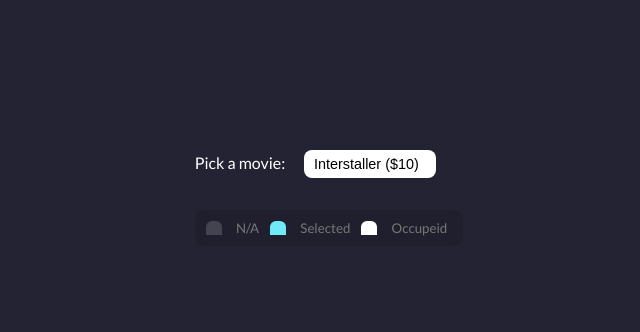
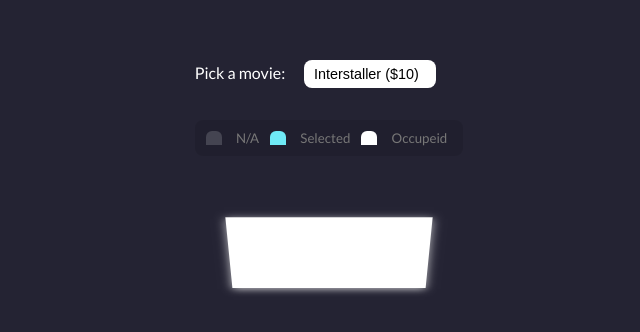
Before and after one commit to mahmood-kn/react-movie-seat-booking, a React (Create React App) app: page / in a window 1280 px wide. Shown: the part 210-542 px from the top of the page, without its empty margins (311-951 px from the left). Built offline with nearby package versions, Linux system fonts and the light colour scheme.

Commit message:
screen component init

```diff
--- a/src/App.js
+++ b/src/App.js
@@ -1,12 +1,16 @@
 import React from 'react';
 import SelectList from './components/SelectList';
 import Help from './components/Help';
+import Screen from './components/Screen';
 
 function App() {
   return (
     <>
       <SelectList />
       <Help />
+      <div className='container'>
+        <Screen />
+      </div>
     </>
   );
 }
--- a/src/components/Screen.js
+++ b/src/components/Screen.js
@@ -0,0 +1,7 @@
+import React from 'react';
+
+const Screen = () => {
+  return <div className='screen'></div>;
+};
+
+export default Screen;
```
